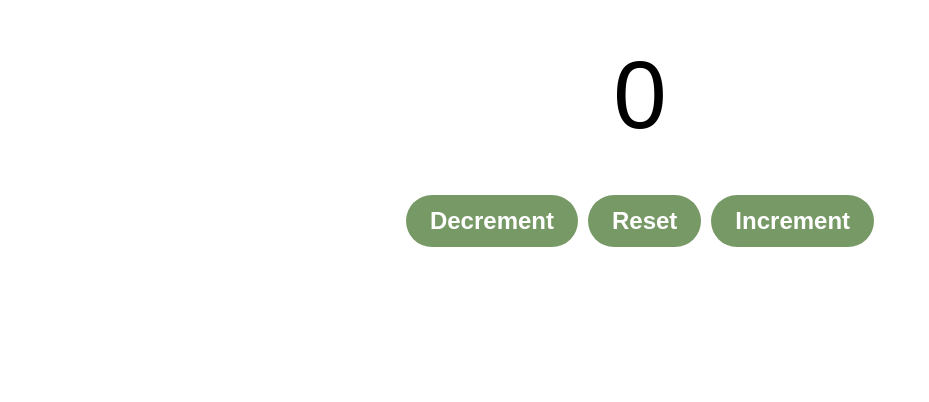
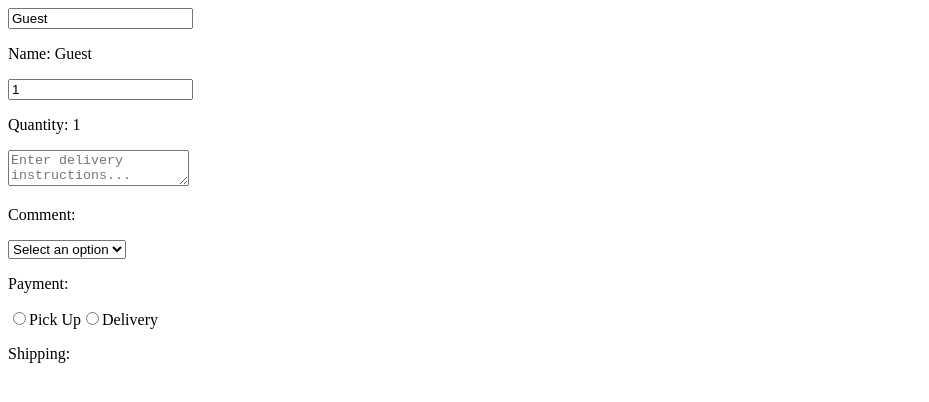
Before and after one commit to MakariiSlupskyi/react-tests, a React (Vite) app: page / in a window 1280 px wide. Shown: the top 402 px of the page, without its empty margins (0-929 px from the left). Built offline with nearby package versions, Linux system fonts and the light colour scheme.

Commit message:
added onChange form

```diff
--- a/src/App.jsx
+++ b/src/App.jsx
@@ -1,12 +1,9 @@
-import MyComp from './MyComp.jsx'
-import Counter from './Counter.jsx'
+import OnChangeForm from './OnChangeForm.jsx'
 // import './App.css'
 
 function App() {
   return (
-    <>
-        <Counter />
-    </>
+    <OnChangeForm />
   );
 }
 
--- a/src/MyComp.jsx
+++ /dev/null
@@ -1,35 +0,0 @@
-import React, { useState } from 'react';
-
-function MyComp() {
-
-    const [name, setName] = useState("Guest");
-    const [age, setAge] = useState(0);
-    const [isEmployed, setIsEmployed] = useState(false);
-
-    const updateName = () => {
-        setName("SpongeBob");
-    }
-
-    const incrementAge = () => {
-        setAge(age + 1);
-    }
-
-    const toggleIsEmployed = () => {
-        setIsEmployed(!isEmployed);
-    }
-
-    return (
-        <div>
-            <p>Name: {name}</p>
-            <button onClick={updateName}>Set name</button>
-
-            <p>Age: {age}</p>
-            <button onClick={incrementAge}>Increment age</button>
-
-            <p>Is employed: {isEmployed ? "Yes" : "No"}</p>
-            <button onClick={toggleIsEmployed}>Toggle status</button>
-        </div>
-    );
-}
-
-export default MyComp;
--- /dev/null
+++ b/src/OnChangeForm.jsx
@@ -0,0 +1,73 @@
+import React, { useState } from 'react';
+
+function OnChangeForm() {
+
+    const [name, setName] = useState('Guest');
+    const [quantity, setQuantity] = useState(1);
+    const [comment, setComment] = useState('');
+    const [payment, setPayment] = useState('');
+    const [shipping, setShipping] = useState('');
+
+    function handleNameChange(event) {
+        setName(event.target.value);
+    }
+
+    function handleQuantityChange(event) {
+        setQuantity(event.target.value);
+    }
+
+    function handleCommentChange(event) {
+        setComment(event.target.value);
+    }
+
+    function handlePaymentchange(event) {
+        setPayment(event.target.value);
+    }
+
+    function handleShippingChange(event) {
+        setShipping(event.target.value);
+    }
+
+    return (
+        <div>
+            <input value={name} onChange={handleNameChange} />
+            <p>Name: {name}</p>
+
+            <input value={quantity} onChange={handleQuantityChange} type='number' />
+            <p>Quantity: {quantity}</p>
+
+            <textarea value={comment}
+                onChange={handleCommentChange}
+                placeholder='Enter delivery instructions...'
+            />
+            <p>Comment: {comment}</p>
+
+            <select value={payment} onChange={handlePaymentchange}>
+                <option value=''>Select an option</option>
+                <option value='Visa'>Visa</option>
+                <option value='Mastercard'>Mastercard</option>
+                <option value='Giftcard'>Giftcard</option>
+            </select>
+            <p>Payment: {payment}</p>
+
+            <div>
+                <label>
+                    <input type='radio' value='Pick Up'
+                        checked={shipping === "Pick Up"}
+                        onChange={handleShippingChange}/>
+                    Pick Up
+                </label>
+                <label>
+                    <input type='radio' value='Delivery'
+                        checked={shipping === "Delivery"}
+                        onChange={handleShippingChange}/>
+                    Delivery
+                </label>
+                <p>Shipping: {shipping}</p>
+            </div>
+
+        </div>
+    );
+}
+
+export default OnChangeForm;
```
